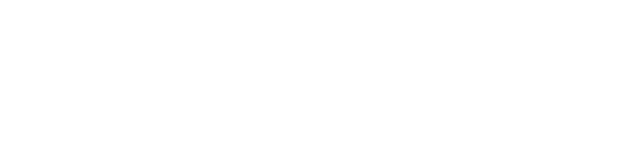
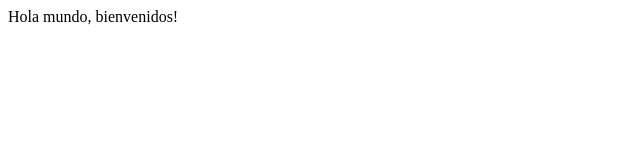
Before and after one commit to gastonbarbaccia/practica_git_gb, a plain HTML site: page index.html in a window 1280 px wide. Shown: the whole page, without its empty margins (0-640 px from the left). Drawn offline with Linux system fonts and the light colour scheme.

Commit message:
Se agrega un texto

```diff
--- a/index.html
+++ b/index.html
@@ -7,6 +7,6 @@
     <title>Document</title>
 </head>
 <body>
-
+    Hola mundo, bienvenidos!
 </body>
 </html>
```
